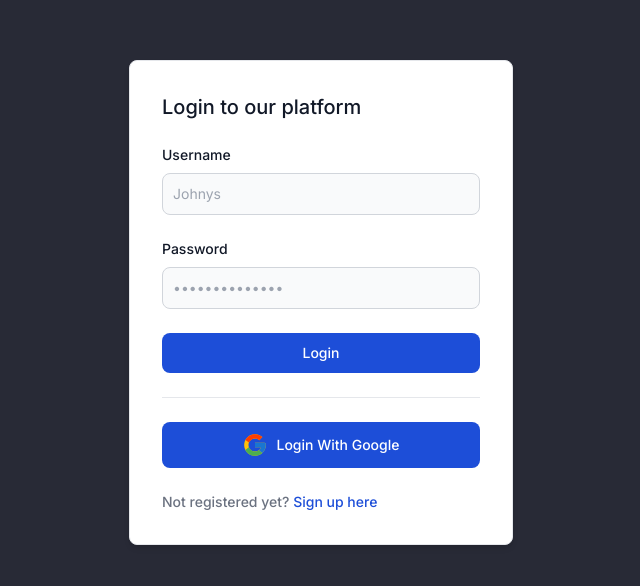
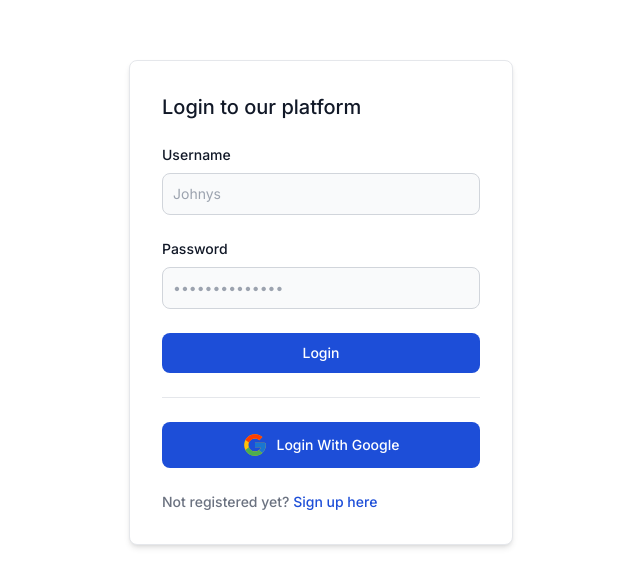
Before and after one commit to miftt/status_bot, a Next.js app: page /login in a window 1280 px wide. Shown: the part 114-700 px from the top of the page, without its empty margins (319-959 px from the left). Built offline with nearby package versions, Linux system fonts and the light colour scheme.

Commit message:
delete themes

```diff
--- a/tailwind.config.ts
+++ b/tailwind.config.ts
@@ -7,7 +7,7 @@ const config: Config = {
     './src/app/**/*.{js,ts,jsx,tsx,mdx}',
   ],
   daisyui: {
-    themes: ["dracula"],
+    themes: ["light"],
   },
   plugins: [require("daisyui")],
 }
```
